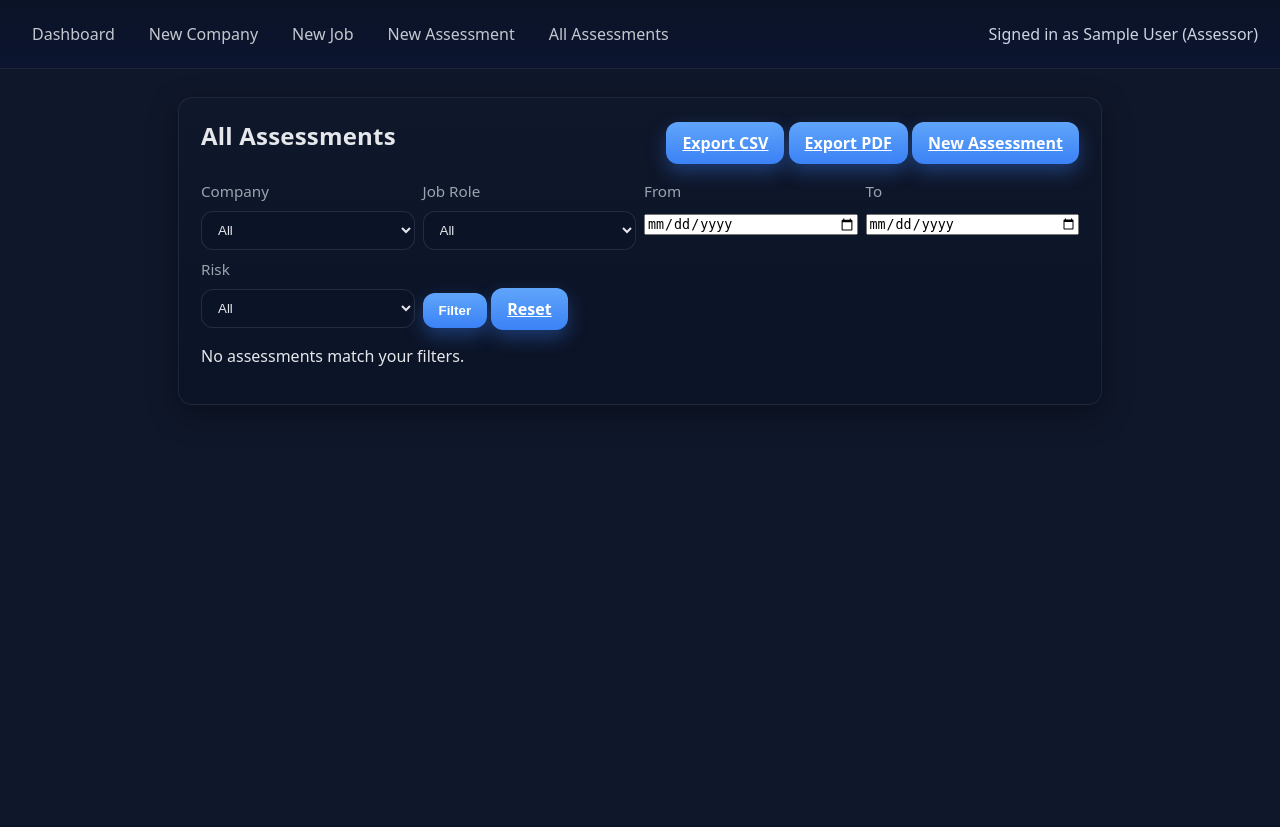
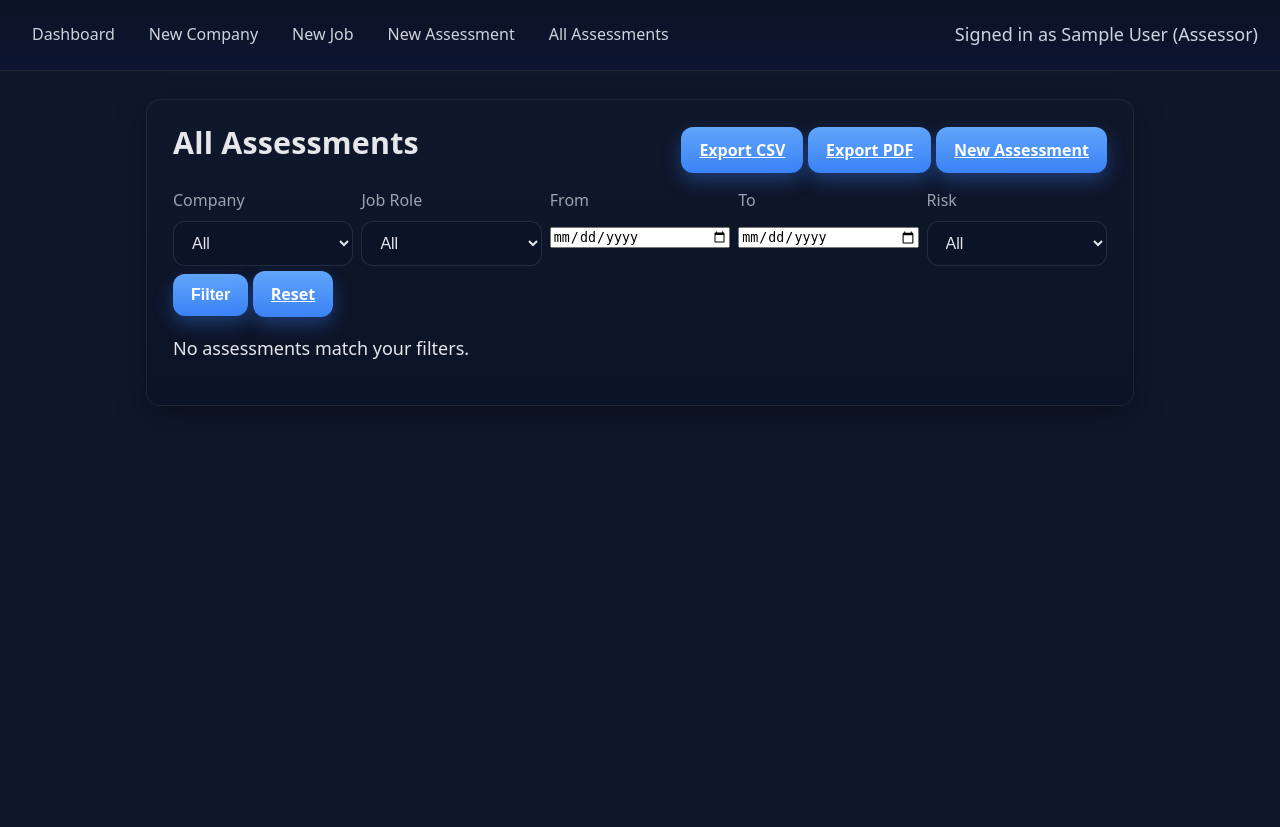
Before and after one commit to Rodneymondela/ergonomics-assessment, a Flask app: page /assessments in a window 1280 px wide. Before the commit the page ends 405 px from the top, so only its background shows below. Run offline with Flask 3, Linux system fonts and the light colour scheme; the visitor is signed in with stand-in values (Sample User, id 1); data that the repository does not hold is empty.

Commit message:
style: increase base font size and UI spacing

```diff
--- a/app/static/styles.css
+++ b/app/static/styles.css
@@ -17,15 +17,21 @@
   --shadow: 0 10px 30px rgba(0,0,0,.35);
 }
 
-*{box-sizing:border-box}
-html,body{height:100%}
+*{ box-sizing:border-box }
+html,body{ height:100% }
+
 body{
   margin:0;
-  font: 16px/1.5 system-ui, -apple-system, Segoe UI, Roboto, Inter, "Helvetica Neue", Arial, "Noto Sans", "Apple Color Emoji","Segoe UI Emoji";
-  /* lighter, solid background so empty pages never look blank */
+  /* bumped from 16px to 18px, line-height up a bit for readability */
+  font: 18px/1.6 system-ui, -apple-system, Segoe UI, Roboto, Inter, "Helvetica Neue", Arial, "Noto Sans", "Apple Color Emoji","Segoe UI Emoji";
   background: var(--bg);
-  color:var(--text);
+  color: var(--text);
 }
+
+/* Headings scale up responsively */
+h1 { font-size: clamp(1.8rem, 2.4vw + 1rem, 2.4rem); line-height: 1.2; }
+h2 { font-size: clamp(1.4rem, 1.6vw + 1rem, 1.9rem); line-height: 1.25; }
+h3 { font-size: clamp(1.2rem, 1.2vw + 1rem, 1.5rem); line-height: 1.3; }
 
 /* =========
    Top nav
@@ -42,7 +48,8 @@
   text-decoration:none;
   padding:8px 10px;
   border-radius:10px;
-  opacity:.85;
+  opacity:.9;
+  font-size: 1rem; /* ~18px */
 }
 .nav a:hover{ color:var(--text); background:rgba(148,163,184,.12); opacity:1 }
 
@@ -50,7 +57,7 @@
    Layout
    ========= */
 .container{
-  max-width: 960px;
+  max-width: 1024px; /* a bit wider with larger fonts */
   margin: 28px auto;
   padding: 0 18px;
   min-height: calc(100vh - 72px); /* fill the screen under the nav */
@@ -62,7 +69,7 @@
   border: 1px solid rgba(148,163,184,.12);
   border-radius: var(--radius);
   box-shadow: var(--shadow);
-  padding: 20px 22px;
+  padding: 24px 26px; /* a touch more padding */
 }
 .card h1, .card h2, .card h3{ margin: 0 0 14px 0; letter-spacing:.2px }
 
@@ -70,8 +77,8 @@
    Forms
    ========= */
 form{ display:block; margin-top:6px }
-form p{ margin: 12px 0 }
-label{ display:block; font-size:.95rem; color: var(--muted); margin-bottom:8px }
+form p{ margin: 14px 0 } /* slightly more vertical rhythm */
+label{ display:block; font-size:1rem; color: var(--muted); margin-bottom:8px }
 
 input[type="text"],
 input[type="email"],
@@ -84,7 +91,8 @@
   color: var(--text);
   border: 1px solid rgba(148,163,184,.18);
   border-radius: 12px;
-  padding: 10px 12px;
+  padding: 12px 14px;      /* larger click area */
+  font-size: 1rem;         /* ~18px */
   outline: none;
   transition: border-color .15s, box-shadow .15s, transform .05s;
 }
@@ -97,8 +105,10 @@
 .btn, button, input[type="submit"]{
   appearance:none; border:0;
   background: linear-gradient(180deg, var(--primary), var(--primary-600));
-  color:white; padding: 10px 16px;
+  color:white;
+  padding: 12px 18px;          /* bigger target */
   border-radius:12px; cursor:pointer; font-weight:600;
+  font-size: 1rem;             /* ~18px */
   box-shadow: 0 8px 18px rgba(59,130,246,.35);
   transition: transform .06s ease, filter .15s ease;
 }
@@ -106,8 +116,8 @@
 .btn:active{ transform: translateY(1px) }
 
 /* Muted helper text + errors */
-small, .muted{ color: var(--muted) }
-.error{ color: var(--danger); margin-top:6px; font-size:.92rem }
+small, .muted{ color: var(--muted); font-size: .95rem }
+.error{ color: var(--danger); margin-top:6px; font-size: 1rem }
 
 /* =========
    Tables
@@ -121,8 +131,10 @@
    ========= */
 .flashes{ list-style:none; padding:0; margin:0 0 18px 0 }
 .flash{
-  padding: 10px 12px; border-radius:12px; margin-bottom:10px;
+  padding: 12px 14px;
+  border-radius:12px; margin-bottom:10px;
   border:1px solid transparent; background: rgba(148,163,184,.08);
+  font-size: 1rem;
 }
 .flash.info{    border-color: rgba(59,130,246,.35); background: rgba(59,130,246,.12) }
 .flash.success{ border-color: rgba(34,197,94,.35);  background: rgba(34,197,94,.12) }
```
